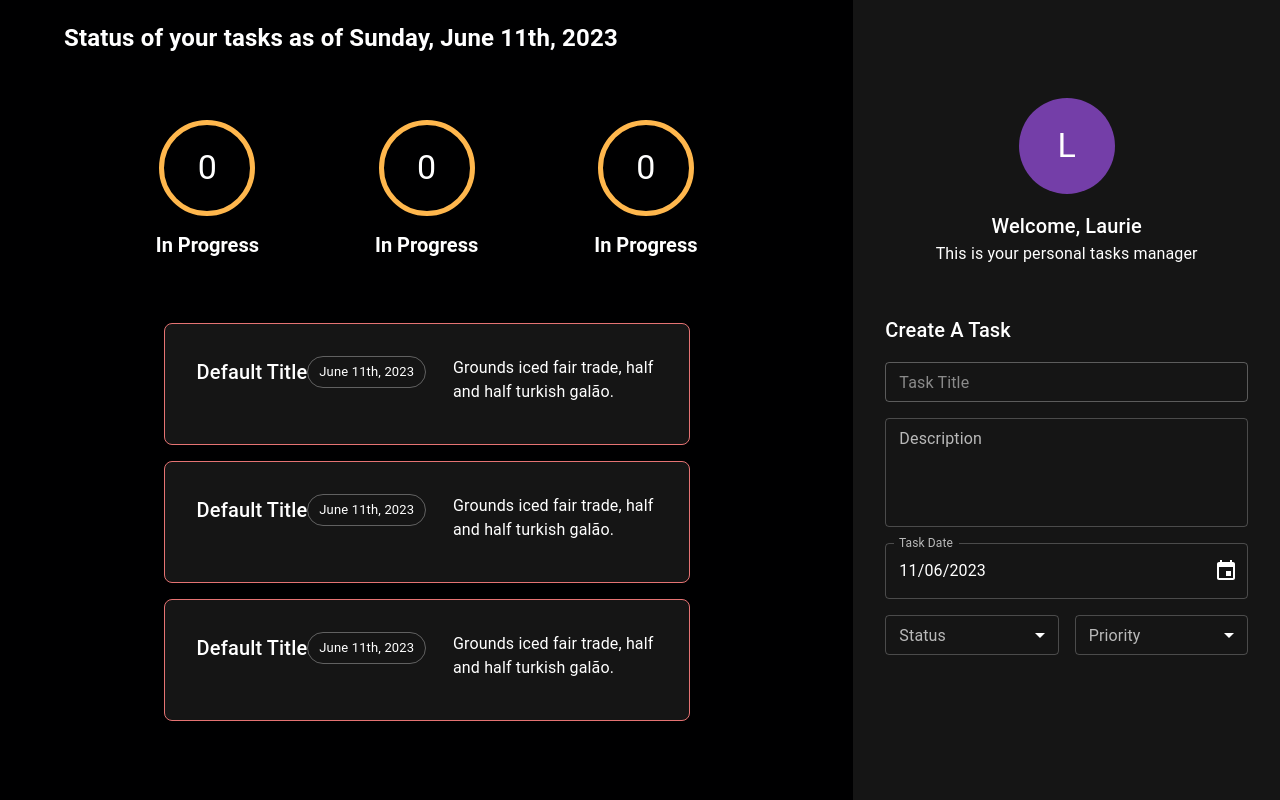
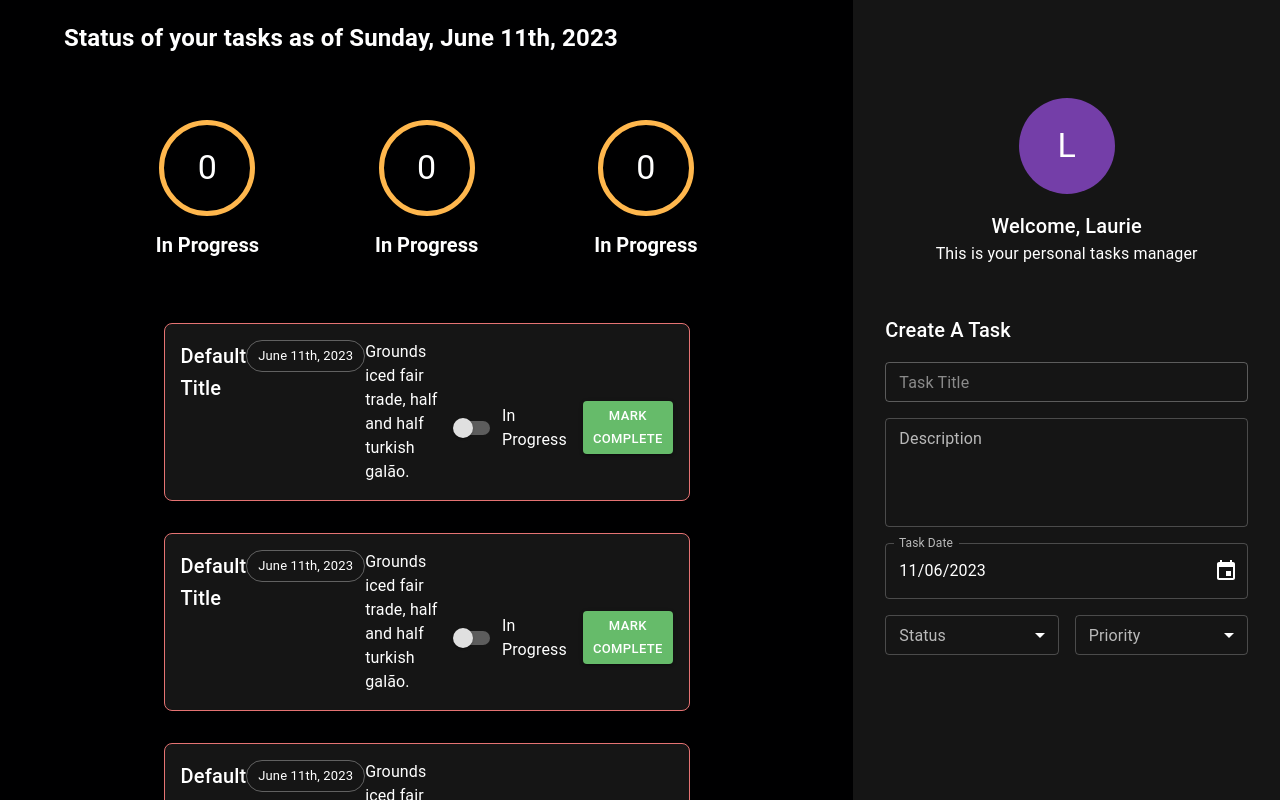
Before and after one commit to laurieroy/ts-tasks, a React (Create React App) app: page / in a window 1280 px wide. Shown: the top 800 px of the page. Built offline with nearby package versions, Linux system fonts and the light colour scheme.

Commit message:
- Add TaskFooter

```diff
--- /dev/null
+++ b/src/components/task/_taskFooter.tsx
@@ -0,0 +1,51 @@
+import React, { FC, ReactElement } from 'react';
+import {
+  Box,
+  Button,
+  FormControlLabel,
+  Switch,
+} from '@mui/material';
+
+import PropTypes from 'prop-types';
+import { ITaskFooter } from './interfaces/ITaskFooter';
+
+export const TaskFooter: FC<ITaskFooter> = (
+  props,
+): ReactElement => {
+  const {
+    onClick = (e) => console.log(e),
+    onStatusChange = (e) => console.log(e),
+  } = props;
+  return (
+    <Box
+      display="flex"
+      justifyContent="space-between"
+      alignItems="center"
+      mt={4}
+    >
+      <FormControlLabel
+        label="In Progress"
+        control={
+          <Switch
+            onChange={(e) => onStatusChange(e)}
+            color="warning"
+          />
+        }
+      />
+      <Button
+        variant="contained"
+        color="success"
+        size="small"
+        sx={{ color: '#fff' }}
+        onClick={(e) => onClick(e)}
+      >
+        Mark Complete
+      </Button>
+    </Box>
+  );
+};
+
+TaskFooter.propTypes = {
+  onStatusChange: PropTypes.func,
+  onClick: PropTypes.func,
+};
--- /dev/null
+++ b/src/components/task/interfaces/ITaskFooter.ts
@@ -0,0 +1,12 @@
+import React from 'react';
+
+export interface ITaskFooter {
+  onStatusChange?: (
+    e: React.ChangeEvent<HTMLInputElement>,
+  ) => void;
+  onClick?: (
+    e:
+      | React.MouseEvent<HTMLButtonElement>
+      | React.MouseEvent<HTMLAnchorElement>,
+  ) => void;
+}
--- a/src/components/task/task.tsx
+++ b/src/components/task/task.tsx
@@ -1,6 +1,7 @@
 import { Box } from '@mui/material';
 import React, { FC, ReactElement } from 'react';
 import { TaskDescription } from './_taskDescription';
+import { TaskFooter } from './_taskFooter';
 import { TaskHeader } from './_taskHeader';
 
 export const Task: FC = (): ReactElement => {
@@ -10,8 +11,8 @@ export const Task: FC = (): ReactElement => {
       width="100%"
       justify-content="flex-start"
       flex-direction="column"
-      mb={2}
-      p={4}
+      mb={4}
+      p={2}
       sx={{
         width: '100%',
         backgroundColor: 'background.paper',
@@ -22,6 +23,7 @@ export const Task: FC = (): ReactElement => {
     >
       <TaskHeader />
       <TaskDescription />
+      <TaskFooter />
     </Box>
   );
 };
--- a/src/components/taskCounter/taskCounter.tsx
+++ b/src/components/taskCounter/taskCounter.tsx
@@ -5,7 +5,7 @@ import { Status } from '../CreateTaskForm/enums/Status';
 import { emitCorrectBorderColor } from './helpers/emitCorrectBorderColor';
 import { emitCorrectLabel } from './helpers/emitCorrectLabel';
 
-import PropTypes, { number } from 'prop-types';
+import PropTypes from 'prop-types';
 
 export const TaskCounter: FC<ITaskCounter> = (
   props,
```
